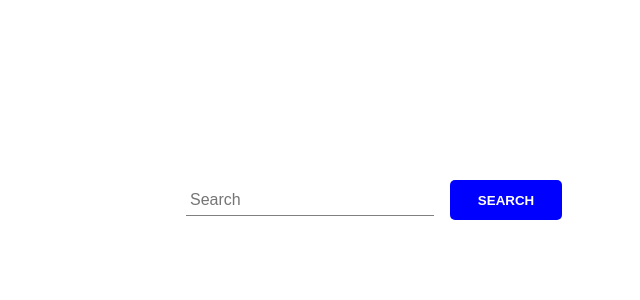
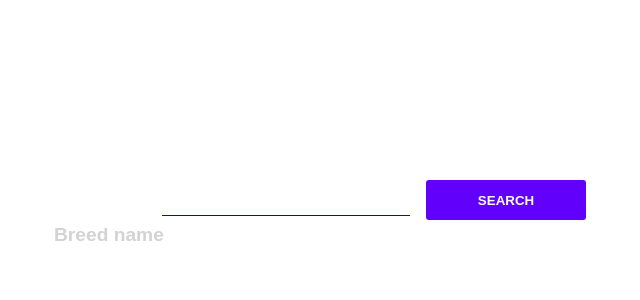
Before and after one commit to BarbaraLukowska/dog-app, a React (Create React App) app: page / in a window 1280 px wide. Shown: the top 300 px of the page, without its empty margins (266-906 px from the left). Built offline with nearby package versions, Linux system fonts and the light colour scheme.

Commit message:
input styling

```diff
--- a/src/App.css
+++ b/src/App.css
@@ -4,7 +4,6 @@
 
 .App-header {
   height: 50vh;
-  color: white;
   display: flex;
   justify-content: center;
   align-items: center;
@@ -20,23 +19,39 @@ input[type="text"] {
   padding: 8px 4px 6px 4px;
   font-size: 1rem;
   background: white;
-  color: rgba(0,0,0,0.67);
-  border-bottom: 1px solid grey
+  border-bottom: 1px solid blue
 }
 
 input[type="text"]:focus {
   border-bottom: 2px solid blue
 }
 
+input[type="text"] ~ label {
+  font-size: 1.2rem;
+  font-weight: 700;
+  position: absolute;
+  top: 14rem;
+  left: 20rem;
+  pointer-events: none;
+  margin-right: 12px;
+  transition: all 0.2s;
+  color: lightgray;
+}
+
+input[type="text"]:focus ~ label {
+  font-size: 0.8em;
+  top: 13rem;
+}
+
 input[type="submit"] {
-  background: blue;
+  background:#6100FB;
   text-transform: uppercase;
   color: white;
   font-weight: 600;
   margin-left: 1rem;
-  width: 7rem;
+  width: 10rem;
   height: 2.5rem;
-  border-radius: 5px;
+  border-radius: 3px;
   cursor: pointer;
 }
 
@@ -46,8 +61,8 @@ input[type="submit"] {
   flex-wrap: wrap;
 }
 .dog {
-  width: 20rem;
-  height: 20rem;
+  width: 15rem;
+  height: 15rem;
   background-size: cover;
   background-repeat: no-repeat;
 }
--- a/src/App.js
+++ b/src/App.js
@@ -22,10 +22,11 @@ class App extends Component {
         <header className="App-header">
           <form>
             <input
+              id="breed"
               type="text"
-              placeholder="Search"
               ref={ (input) => {this.textInput = input}}
             />
+            <label htmlFor="breed">Breed name</label>
             <input
               type="submit"
               value="Search"
--- a/src/index.css
+++ b/src/index.css
@@ -2,4 +2,5 @@ body {
   margin: 0;
   padding: 0;
   box-sizing: border-box;
+  font-family: sans-serif;
 }
```
